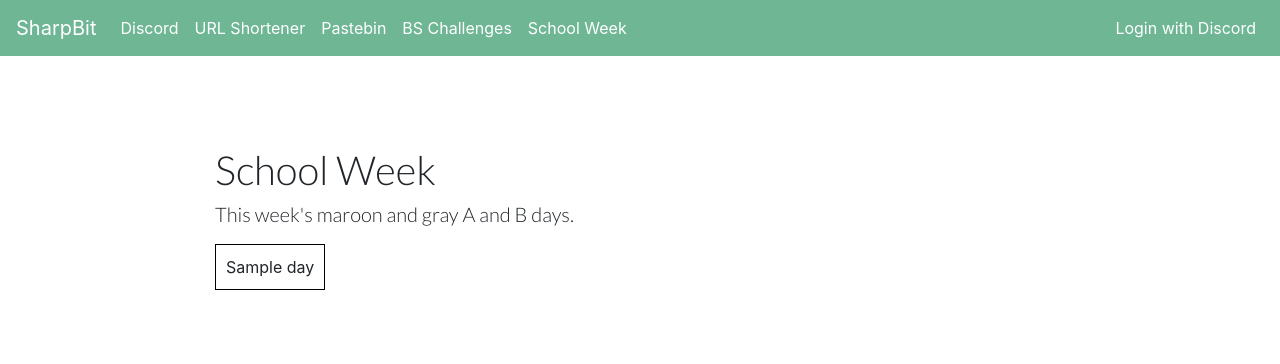
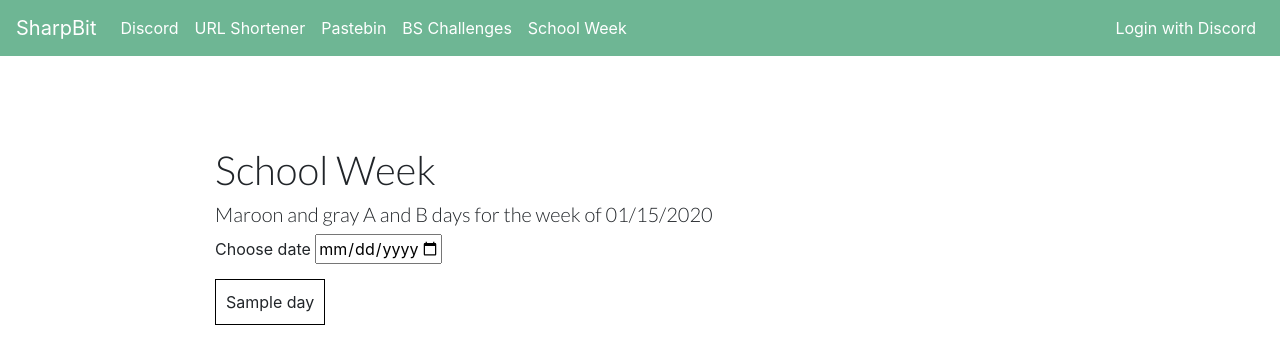
Before and after one commit to SharpBit/webserver, a Python web app: template core/templates/schoolweek.html in a window 1280 px wide. Shown: the top 364 px of the page. Run offline with Jinja, Linux system fonts and the light colour scheme; the template is opened without the code that fills it: most values are stand-ins (such as "Sample title", 1, 10 or a date in 2020); some libraries are stand-ins or nearby versions.

Commit message:
date picker

```diff
--- a/core/templates/schoolweek.html
+++ b/core/templates/schoolweek.html
@@ -3,7 +3,11 @@
 <div class="container">
   <div class="info" style="padding-top:40px;padding-bottom:10px;">
     <h1>School Week</h1>
-    <h5>This week's maroon and gray A and B days.</h5>
+    <h5>Maroon and gray A and B days for the week of {{ requested_date.strftime('%m/%d/%Y') }}</h5>
+    <label for="requested-date">Choose date</label>
+    <input type="date" id="requested-date" name="requested-date"
+       value="{{ requested_date }}"
+       min="2020-09-05" max="2021-06-11" onchange="onDateChange(event);">
   </div>
   <table>
     <tr>
@@ -25,7 +29,12 @@
     color: #8d0000;
   }
   .Gray {
-    color: #808080;
+    color: #686868;
   }
 </style>
+<script>
+  function onDateChange(e){
+    window.location.href = `/schoolweek/${e.target.value}`;
+  }
+</script>
 {% endblock content %}
```
Also changed, not shown: core/routes.py (+16 -4 lines).
